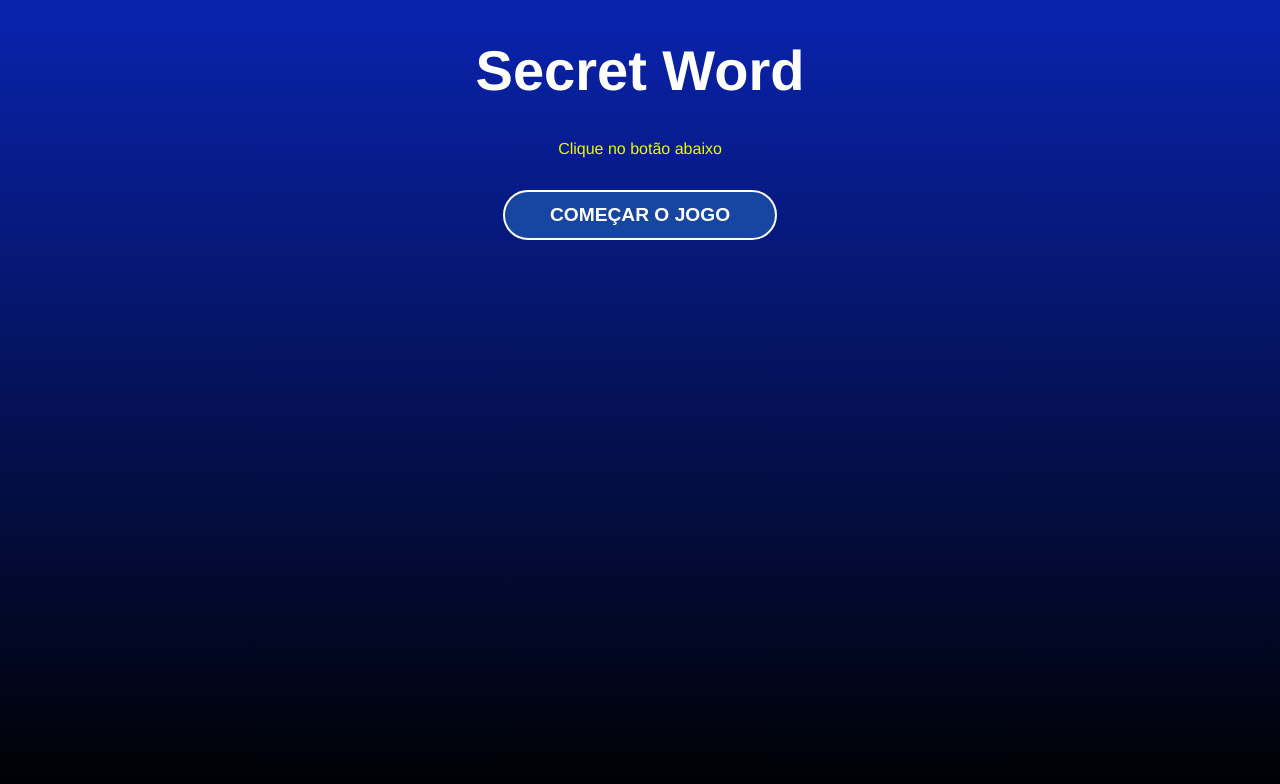
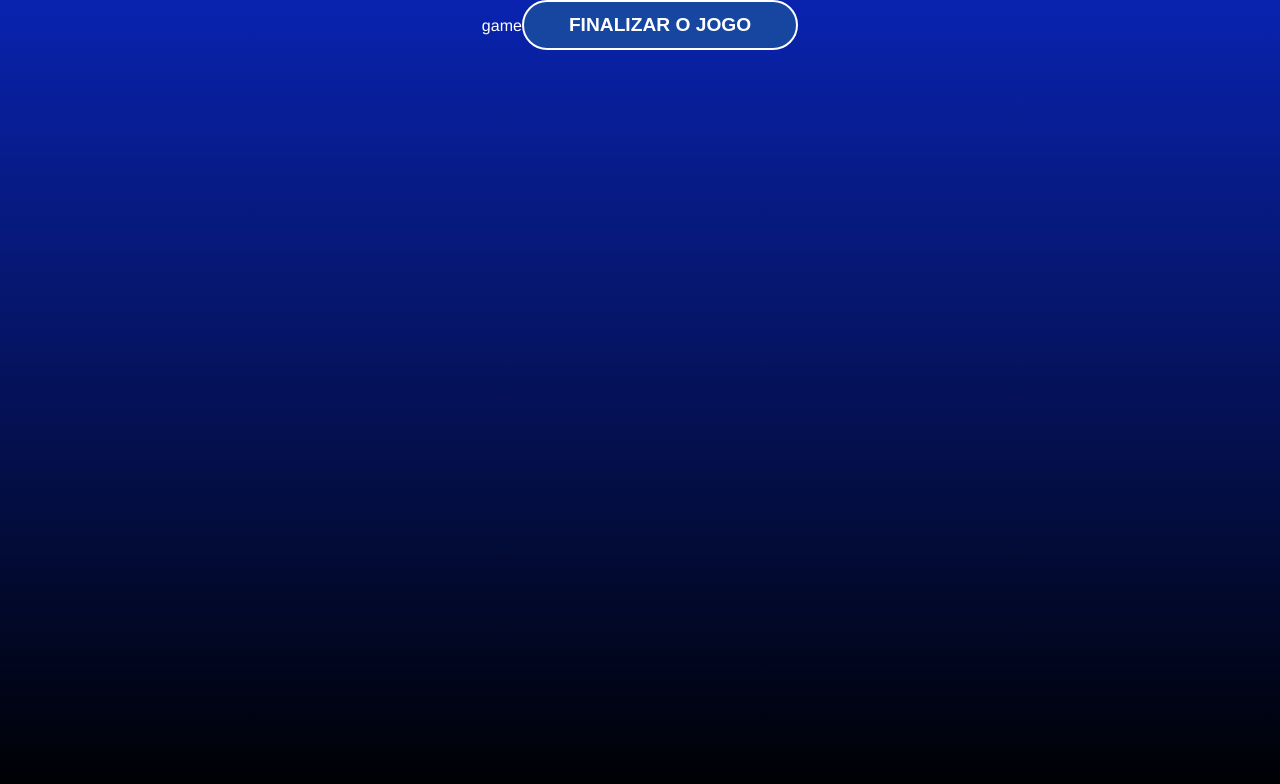
Before and after one commit to ehurafa/react-from-zero-to-mastery, a React (Create React App) app in the folder ARQUIVOS/6_SECRET_WORD/secretword/: page / in a window 1280 px wide. Both pictures are taken after a click on the button "COMEÇAR O JOGO". Shown: the top 784 px of the page. Built offline with nearby package versions, Linux system fonts and the light colour scheme.

Commit message:
stages alternate

```diff
--- a/ARQUIVOS/6_SECRET_WORD/secretword/src/App.js
+++ b/ARQUIVOS/6_SECRET_WORD/secretword/src/App.js
@@ -15,19 +15,33 @@ import GameOver from './components/GameOver'
 const stages = [
   { id: 1, name: 'start' },
   { id: 2, name: 'game' },
-  { id: 3, name: 'and' }
+  { id: 3, name: 'end' }
 ]
 
 function App() {
   const [gameStage, setGameStage] = useState(stages[0].name)
   const [words, setWords] = useState(wordsList)
 
-  console.log(wordsList)
+  // starts the secret word game
+  const startGame = () => {
+    setGameStage(stages[1].name);
+  }
+
+  // process the letter input
+  const verifyLetter = () => {
+    setGameStage(stages[2].name)
+  }
+
+  // restarts the game
+  const retry = () => {
+    setGameStage(stages[0].name)
+  }
+
   return (
     <div className="App">
-      {gameStage === 'start' && <StartScreen />}
-      {gameStage === 'game' && <Game />}
-      {gameStage === 'end' && <GameOver />}
+      {gameStage === 'start' && <StartScreen startGame={startGame}/>}
+      {gameStage === 'game' && <Game verifyLetter={verifyLetter} />}
+      {gameStage === 'end' && <GameOver retry={retry} />}
 
     </div>
   );
--- a/ARQUIVOS/6_SECRET_WORD/secretword/src/components/Game.js
+++ b/ARQUIVOS/6_SECRET_WORD/secretword/src/components/Game.js
@@ -1,6 +1,9 @@
 import './Game.css'
-function Game() {
-    return (<div>game</div>);
+function Game({verifyLetter}) {
+    return (<div>
+        game
+        <button onClick={verifyLetter}>finalizar o jogo</button>
+        </div>);
 }
 
 export default Game;
--- a/ARQUIVOS/6_SECRET_WORD/secretword/src/components/GameOver.js
+++ b/ARQUIVOS/6_SECRET_WORD/secretword/src/components/GameOver.js
@@ -1,6 +1,9 @@
 import './GameOver.css'
-function GameOver() {
-    return (<div>game over</div>);
+function GameOver({retry}) {
+    return (<div>
+        game over
+        <button onClick={retry}>resetar o jogo</button>
+        </div>);
 }
 
 export default GameOver;
--- a/ARQUIVOS/6_SECRET_WORD/secretword/src/components/StartScreen.js
+++ b/ARQUIVOS/6_SECRET_WORD/secretword/src/components/StartScreen.js
@@ -1,11 +1,11 @@
 import './StartScreen.css'
 
-function StartScreen() {
+function StartScreen({startGame}) {
     return (
         <div className="start">
             <h1>Secret Word</h1>
             <p>Clique no botão abaixo</p>
-            <button>Começar o jogo</button>
+            <button onClick={startGame}>Começar o jogo</button>
         </div>
     )
 }
```
